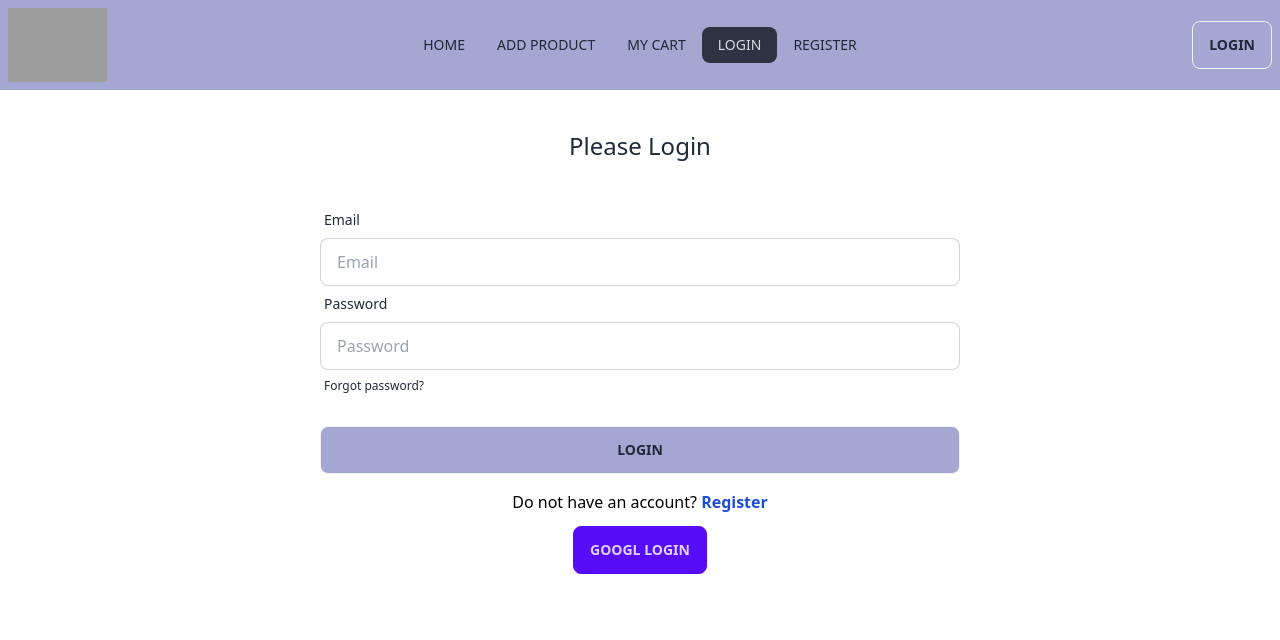
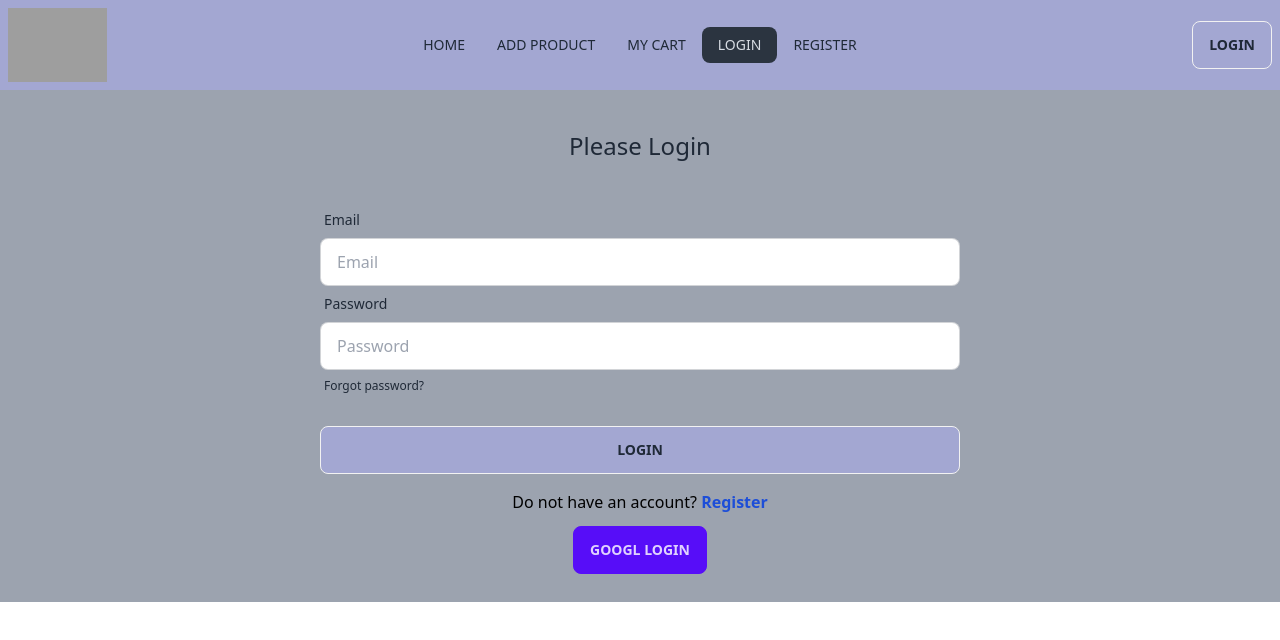
Before and after one commit to khokons/technology-and-electronics-client, a React (Vite) app: page /login in a window 1280 px wide. Shown: the top 640 px of the page. Built offline with nearby package versions, Linux system fonts and the light colour scheme; no server answers; grey boxes are pictures that could not be loaded.

Commit message:
Login page and register page condition done

```diff
--- a/src/Components/Login/Login.jsx
+++ b/src/Components/Login/Login.jsx
@@ -45,7 +45,7 @@ const Login = () => {
   };
 
   return (
-    <div className="pb-5">
+    <div className="bg-gray-400/100 pb-5">
       <h2 className="text-2xl text-center font-poppins py-10">Please Login</h2>
       <form onSubmit={handleLogin} className="md:w-3/4 lg:w-1/2 mx-auto">
         <div className="form-control">
--- a/src/Components/Register/Register.jsx
+++ b/src/Components/Register/Register.jsx
@@ -47,7 +47,7 @@ const Register = () => {
   };
 
   return (
-    <div className=" pb-5">
+    <div className="bg-gray-400/100 pb-5">
       <h2 className="text-2xl text-center font-poppins py-10">
         Please Register
       </h2>
```
